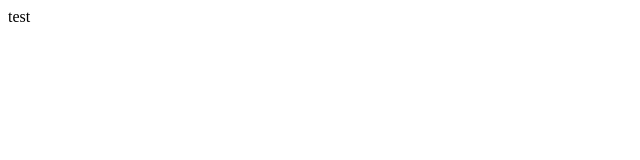
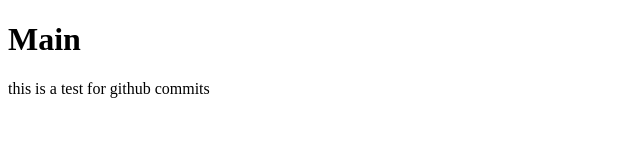
Before and after one commit to monozzy/demoPrework, a plain HTML site: page index.html in a window 1280 px wide. Shown: the whole page, without its empty margins (0-640 px from the left). Drawn offline with Linux system fonts and the light colour scheme.

Commit message:
new change

```diff
--- a/index.html
+++ b/index.html
@@ -7,6 +7,7 @@
   <title>Hello</title>
 </head>
 <body>
-  test
+  <h1>Main</h1>
+  <p>this is a test for github commits</p>
 </body>
 </html>
```
